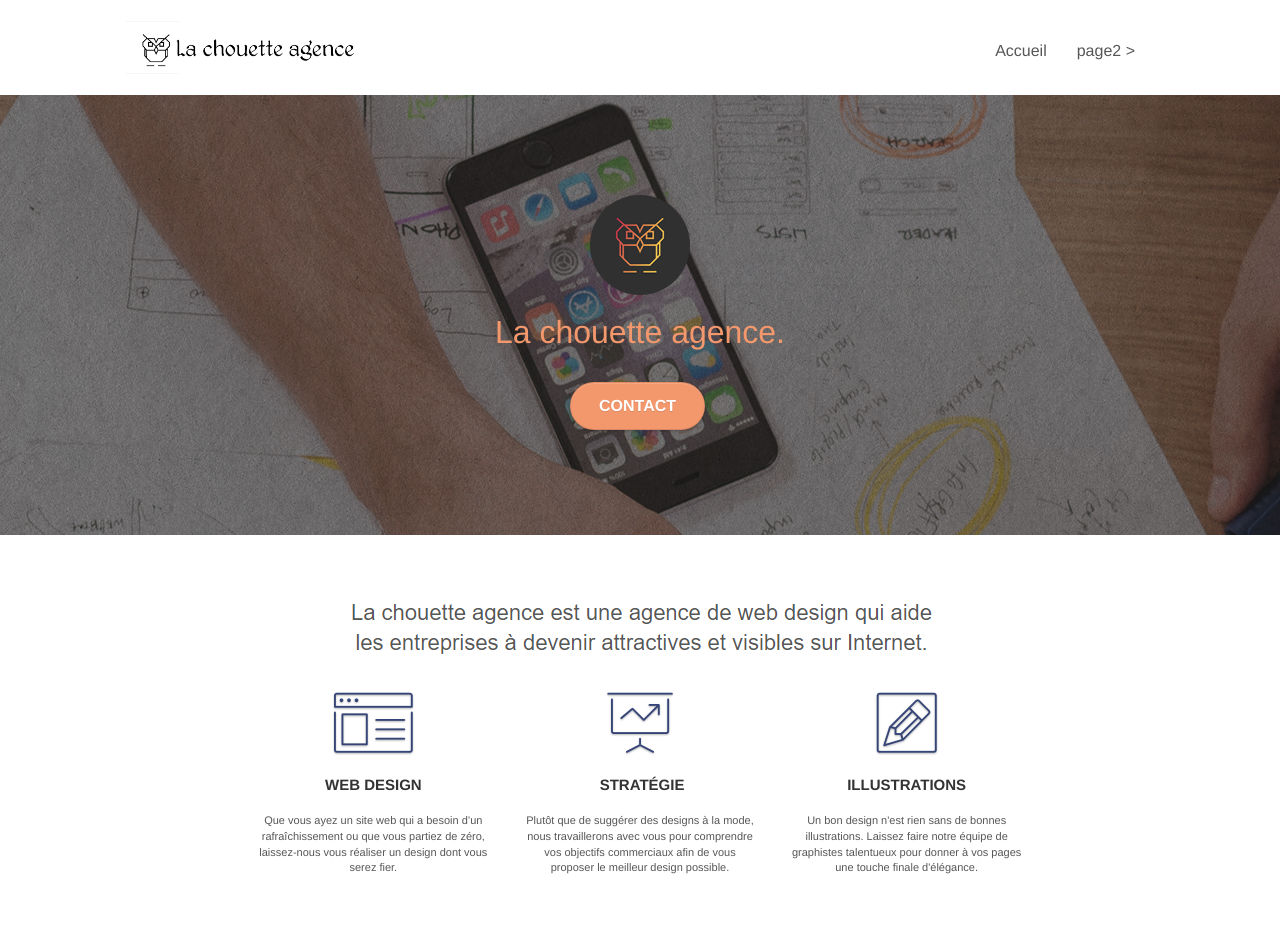
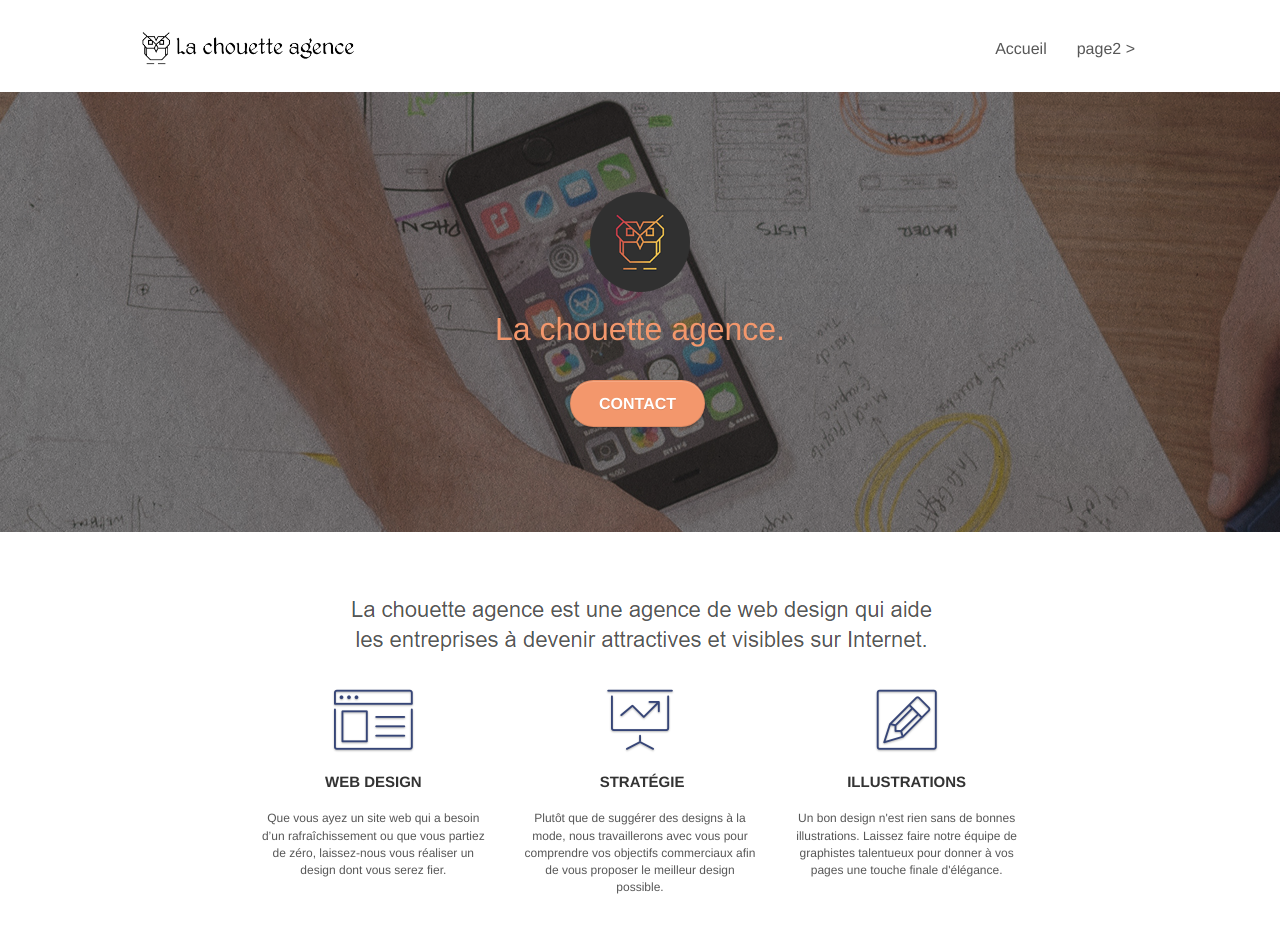
Before and after one commit to celidjel/MililaDjelouah_4_05012022, a plain HTML site: page index.html in a window 1280 px wide. Shown: the top 952 px of the page. Drawn offline with Linux system fonts and the light colour scheme.

Commit message:
Modification keywords et taille de texte

```diff
--- a/index.html
+++ b/index.html
@@ -2,8 +2,8 @@
 <html lang="Default">
 <head>
     <meta charset="utf-8">
-    <meta name="keywords" content="seo, google, site web, site internet, agence design paris, agence design, agence design,agence design,agence design,agence design,agence design,agence design,agence design,agence design">
-    <meta name="description" content="La chouette agence est une agence de web design basée à Lyon qui aide les entreprises à devenir attractives et visibles sur internet">
+    <meta name="keywords" content="Entreprise web design, web desing Lyon">
+    <meta name="description" content="Entreprise de web design basée à Lyon, aide les entreprises à devenir attractives et visibles sur internet">
     <meta name="viewport" content="width=device-width, initial-scale=1.0, viewport-fit=cover">
     <link rel="shortcut icon" type="image/png" href="favicon.jpg">
 
@@ -19,7 +19,7 @@
 	<script src="./js/jquery.touchSwipe.js" defer></script>
 	<script src="./js/gmaps.js"></script>
 
-    <title>La chouette agence</title>
+    <title>La chouette agence web design</title>
 
 
 <!-- Analytics -->
@@ -37,9 +37,7 @@
 
 		<nav class="navbar row">
 			<div class="navbar-header">
-				<div class="keywords" style="color:#cccccc;font-size:1px;">Agence web à paris, stratégie web, web design, illustrations, design de site web, site web, web, internet, site internet, site</div>
 				<a class="navbar-brand" href="index.html"><img src="img/la-chouette-agence.png" alt="paris web design logo agence web meilleure agence" height="40" /></a>
-				<div class="keywords" style="color:#cccccc;font-size:1px;">Agence web à paris, stratégie web, web design, illustrations, design de site web, site web, web, internet, site internet, site</div>
 				<button id="nav-toggle" type="button" class="ui-navbar-toggle navbar-toggle" data-toggle="collapse" data-target=".navbar-1">
 					<span class="sr-only">Toggle navigation</span><span class="icon-bar"></span><span class="icon-bar"></span><span class="icon-bar"></span>
 				</button>
--- a/style.css
+++ b/style.css
@@ -677,7 +677,7 @@ a {
 }
 
 p {
-    font-size: 11px;
+    font-size: 12px;
 }
 
 .tight-width-whitespace {
```
